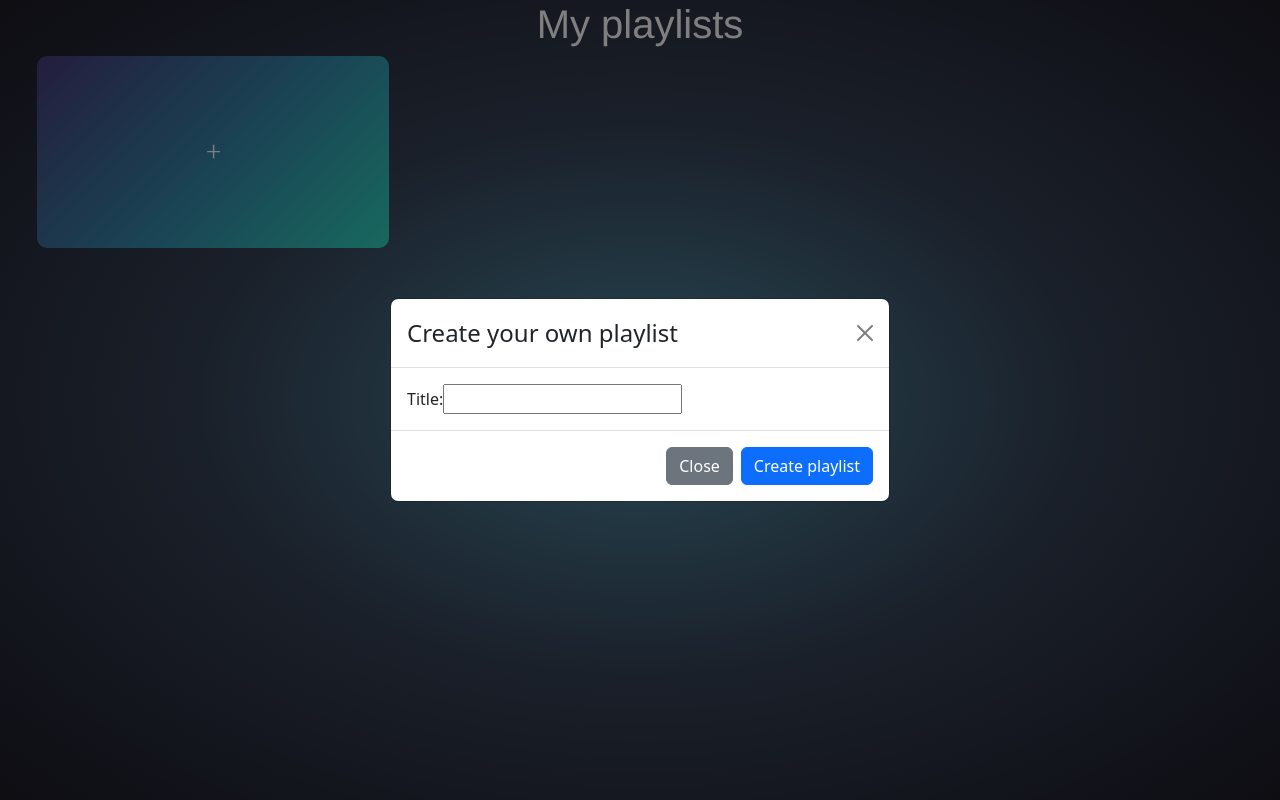
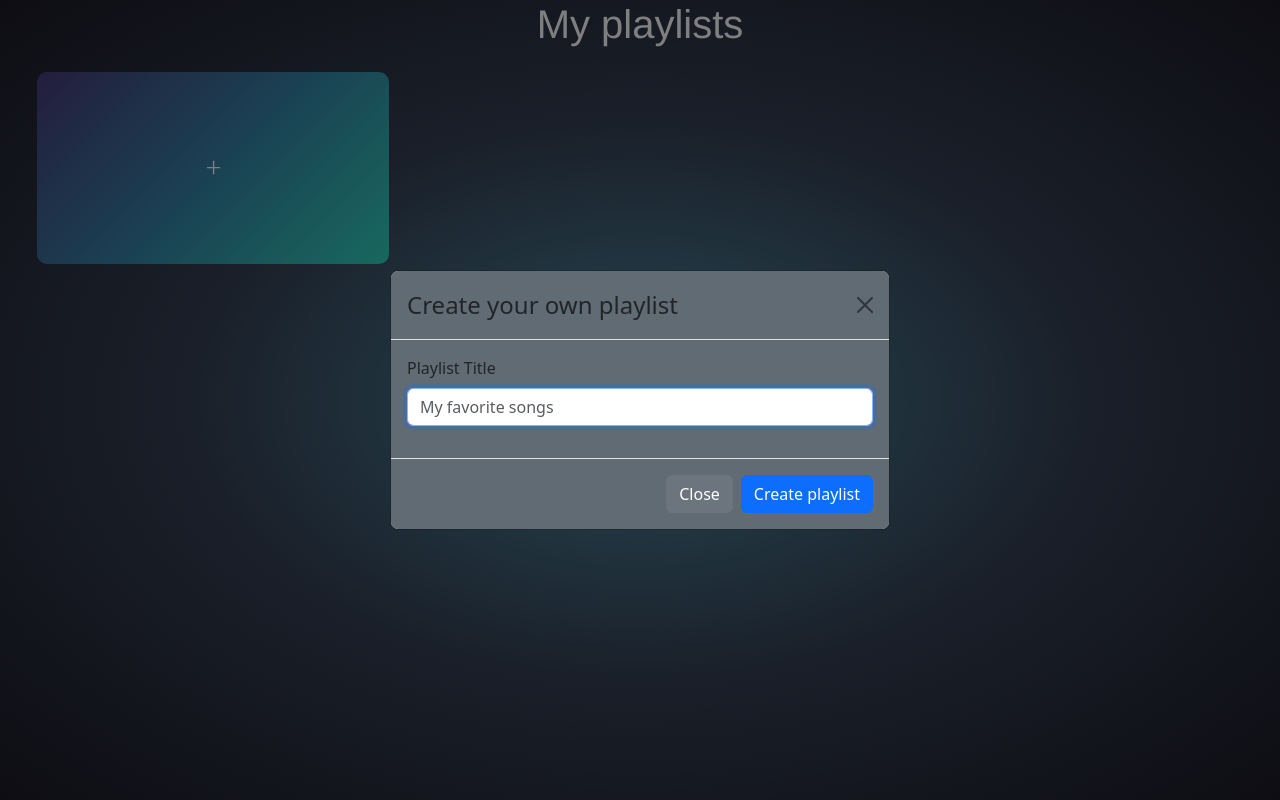
Before and after one commit to Daniel-Xie-Dev/HackBright, a React (Create React App) app in the folder Digital-Music-Player/music-player-frontend/: page /playlist in a window 1280 px wide. Both pictures are taken after a click on the element 213 px from the left and 152 px from the top of the page. Built offline with nearby package versions, Linux system fonts and the light colour scheme; the HTML template or start-up script is replaced by a standard one.

Commit message:
added some css and globalized styling

```diff
--- a/Digital-Music-Player/music-player-frontend/src/components/Dashboard/dashboard.css
+++ b/Digital-Music-Player/music-player-frontend/src/components/Dashboard/dashboard.css
@@ -26,7 +26,8 @@
     /* padding-left: 2vw; */
     /* margin-bottom: 0.5em; */
     /* flex-wrap: wrap; */
-    overflow-y: scroll;
+    overflow-y: auto;
+    /* overflow-y: scroll; */
 }
 
 .dashboard .list .item {
--- a/Digital-Music-Player/music-player-frontend/src/components/Musicplayer/Musicplayer.js
+++ b/Digital-Music-Player/music-player-frontend/src/components/Musicplayer/Musicplayer.js
@@ -88,13 +88,17 @@ function MusicPlayer() {
     };
 
     const handleMusicMouseDown = () => {
+        if (audioRef.current && audioRef.current.src) {
             setIsPlaying(false);
             audioRef.current.pause();
+        }
     };
 
     const handleMusicMouseUp = () => {
+        if (audioRef.current && audioRef.current.src) {
             setIsPlaying(true);
             audioRef.current.play();
+        }
     };
 
     const handleMusicTimestamp = (e) => {
@@ -256,11 +260,13 @@ function MusicPlayer() {
                         <div className="image-container">
                             <img
                                 src={
-                                    isMusicSearch > 0
-                                        ? playlist?.[playlistIndex]?.album?.cover ||
+                                    isMusicSearch > 0 ? (
+                                        playlist?.[playlistIndex]?.album?.cover ||
                                         playlist?.musics?.[playlistIndex]?.rapid
                                             ?.album?.cover
-                                        : ""
+                                    ) : (
+                                        <></>
+                                    )
                                 }
                                 alt=""
                             />
--- a/Digital-Music-Player/music-player-frontend/src/components/Musicplayer/musicPlayer.css
+++ b/Digital-Music-Player/music-player-frontend/src/components/Musicplayer/musicPlayer.css
@@ -93,7 +93,7 @@
     bottom: 5.75rem;
     height: 500px;
     max-height: 40vh;
-    background-color: rgba(75, 129, 171, 0.8);
+    background-color: rgba(58, 71, 80, 1);
     /* overflow-y: hidden; */
 }
 
@@ -121,7 +121,7 @@
 }
 
 .playlist-shortcut-container {
-    background-color: black;
+    background-color: rgba(58, 71, 80, 1);
     /* position: fixed; */
     max-width: 400px;
     height: 100%;
@@ -170,11 +170,12 @@
 
 .playlist-row:hover {
     cursor: pointer;
-    background-color: lightblue;
+    background-color: rgba(75, 129, 171, 0.8);
 }
 
 .selected-row {
-    background-color: lightblue;
+    background-color: rgba(75, 129, 171, 0.8);
+    /* color: #ffaa64; */
 }
 
 .progress-controller {
--- a/Digital-Music-Player/music-player-frontend/src/components/Playlist/Playlist.js
+++ b/Digital-Music-Player/music-player-frontend/src/components/Playlist/Playlist.js
@@ -4,7 +4,7 @@ import { AiOutlinePlus } from "react-icons/ai";
 import { useCookies } from "react-cookie";
 import axios from "axios";
 import { useNavigate } from "react-router-dom";
-import { Button, Modal } from "react-bootstrap";
+import { Button, Form, Modal } from "react-bootstrap";
 import { useAppContext } from "../../GlobalContext";
 
 export default function Playlist() {
@@ -18,7 +18,6 @@ export default function Playlist() {
     const handleOpen = () => setOpen(true);
     const navigate = useNavigate();
 
-    console.log(library);
     const handleCreatePlaylist = async () => {
         await axios
             .post(
@@ -46,15 +45,34 @@ export default function Playlist() {
 
     return (
         <>
-            <Modal show={open} onHide={handleClose} centered>
-                <Modal.Header closeButton>
+            <Modal
+                // dialogClassName={"primaryModal"}
+                // style={{ background: "darkgray" }}
+                // className="playlist-modal"
+                show={open}
+                onHide={handleClose}
+                centered
+                animation
+                keyboard
+            >
+                <Modal.Header closeButton className="playlist-modal">
                     <Modal.Title>Create your own playlist</Modal.Title>
                 </Modal.Header>
-                <Modal.Body>
-                    <label>Title: </label>
-                    <input ref={titleRef}></input>
+
+                <Modal.Body className="playlist-modal">
+                    <Form>
+                        <Form.Group className="mb-3">
+                            <Form.Label>Playlist Title</Form.Label>
+                            <Form.Control
+                                type="text"
+                                placeholder="My favorite songs"
+                                autoFocus
+                                ref={titleRef}
+                            />
+                        </Form.Group>
+                    </Form>
                 </Modal.Body>
-                <Modal.Footer>
+                <Modal.Footer className="playlist-modal">
                     <Button variant="secondary" onClick={handleClose}>
                         Close
                     </Button>
--- a/Digital-Music-Player/music-player-frontend/src/components/Playlist/playlist.css
+++ b/Digital-Music-Player/music-player-frontend/src/components/Playlist/playlist.css
@@ -15,6 +15,10 @@
     padding-right: 1vw; */
     display: grid;
     grid-template-columns: repeat(auto-fill, minmax(22rem, 1fr));
+    grid-auto-rows: 14rem;
+    /* padding-top: 2vh; */
+    align-items: center;
+    justify-content: center;
     /* height: max-content; */
     /* flex-wrap: wrap;
     gap: 0.5em; */
@@ -23,7 +27,7 @@
     /* padding-left: 2vw; */
     /* padding-right: 2vw; */
 
-    overflow-y: scroll;
+    overflow-y: auto;
     /* padding-left: 3rem;
     padding-right: 3rem; */
     /* justify-content: center; */
@@ -42,7 +46,7 @@
     font-size: larger;
     margin-left: auto;
     margin-right: auto;
-    margin-bottom: 2rem;
+    /* margin-bottom: 2rem; */
     /* margin: 2rem; */
     background: linear-gradient(-225deg, #473b7b 0%, #3584a7 51%, #30d2be 100%);
     transition: all 0.3s ease-in-out;
@@ -64,3 +68,7 @@
     padding: auto;
     overflow-wrap: break-word;
 }
+
+.playlist-modal {
+    background-color: rgba(58, 71, 80, 0.8);
+}
--- a/Digital-Music-Player/music-player-frontend/src/components/SearchResult/SearchResult.js
+++ b/Digital-Music-Player/music-player-frontend/src/components/SearchResult/SearchResult.js
@@ -185,8 +185,6 @@ export default function SearchResult() {
         // eslint-disable-next-line react-hooks/exhaustive-deps
     }, [type, query]);
 
-    console.log(type, query);
-
     return (
         <div className="search-result">
             <div className="search-result-text">
--- a/Digital-Music-Player/music-player-frontend/src/components/Searchbar/Searchbar.js
+++ b/Digital-Music-Player/music-player-frontend/src/components/Searchbar/Searchbar.js
@@ -29,10 +29,10 @@ export default function Searchbar() {
                     ref={searchParamRef}
                     onKeyDown={handleKey}
                 />
-                <datalist id="music-list">
+                {/* <datalist id="music-list">
                     <option value="Taylor Swift">Taylor Swift</option>
                     <option value="Pokemon">Pokemon</option>
-                </datalist>
+                </datalist> */}
                 <button class="button" onClick={handleSearch}>
                     <span>
                         <AiOutlineSearch />
--- a/Digital-Music-Player/music-player-frontend/src/shared/globalStyles.css
+++ b/Digital-Music-Player/music-player-frontend/src/shared/globalStyles.css
@@ -35,7 +35,7 @@
 .modal-div-visible {
     display: block;
     /* opacity: 0; */
-    background-color: rgba(75, 129, 171, 1);
+    background-color: rgba(58, 71, 80, 1);
     height: min-content;
     /* padding: 1rem 2rem 1rem 2rem; */
     /* border-radius: 10px; */
@@ -63,7 +63,7 @@
 .modal-library {
     width: 80%;
     margin: auto;
-    padding-left: 5px;
+    /* padding-left: 5px; */
     border-radius: 5px;
     color: white;
     cursor: pointer;
@@ -76,11 +76,12 @@
 
 .modal-playlist-title {
     overflow: hidden;
+    text-overflow: ellipsis;
     /* padding: 0px 0px 0px 15px; */
 }
 
 .modal-playlists {
-    overflow-y: scroll;
+    overflow-y: auto;
     height: 360px;
     /* max-height: inherit; */
 }
```
Lines whose indentation alone changed are shown as unchanged.
